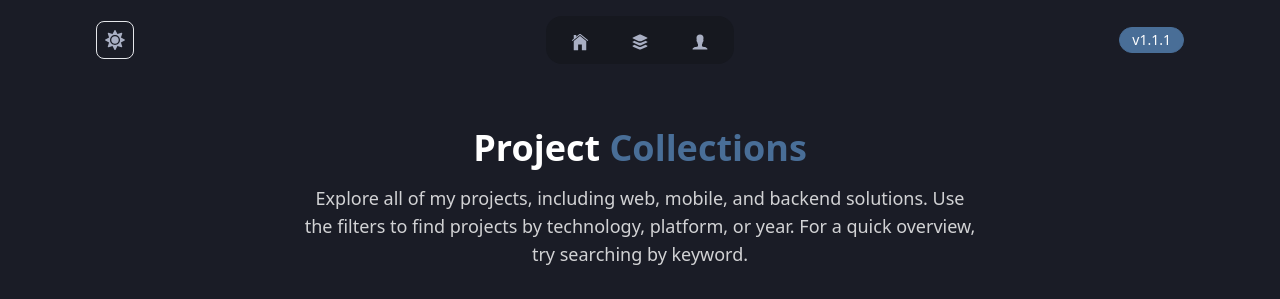
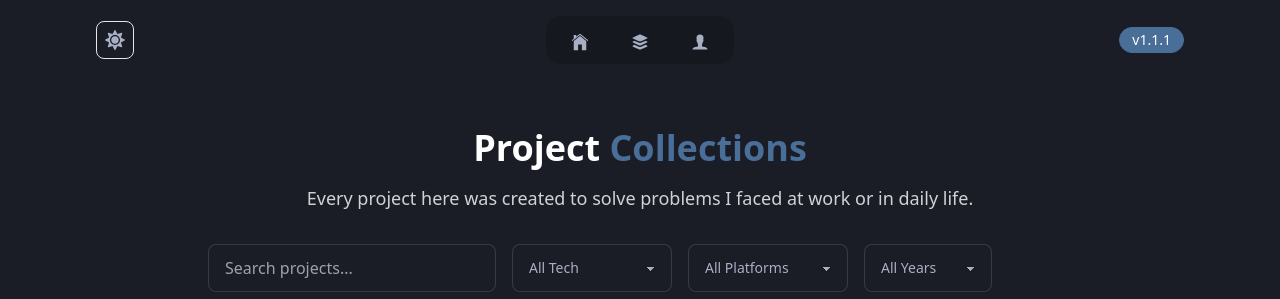
Before and after one commit to HellBus1/personal-portfolio, a React (Vite) app: page / in a window 1280 px wide. Both pictures are taken after a click on the button "See More Projects". Shown: the top 299 px of the page. Built offline with nearby package versions, Linux system fonts and the light colour scheme.

Commit message:
feat : change descriptions

```diff
--- a/src/data/projects.json
+++ b/src/data/projects.json
@@ -29,7 +29,7 @@
     "path": "https://investcount.mattrmost.com/",
     "createdAt": { "seconds": 1680714000, "nanoseconds": 384000000 },
     "stacks": ["typescript", "tailwindcss", "daisyui", "react"],
-    "year": "2023",
+    "year": "2024",
     "featured": true
   },
   {
@@ -40,7 +40,7 @@
     "path": "https://github.com/HellBus1/spring-playground",
     "createdAt": { "seconds": 1680714000, "nanoseconds": 384000000 },
     "stacks": ["spring", "springboot", "java"],
-    "year": "2023",
+    "year": "2024",
     "featured": false
   },
   {
@@ -51,7 +51,7 @@
     "path": "https://github.com/HellBus1/ts-react-tailwind-starter",
     "createdAt": { "seconds": 1680714000, "nanoseconds": 384000000 },
     "stacks": ["typescript", "tailwindcss", "daisyui", "react"],
-    "year": "2023",
+    "year": "2024",
     "featured": false
   }
 ]
--- a/src/pages/ProjectsPage/components/TitleSection/TitleSection.tsx
+++ b/src/pages/ProjectsPage/components/TitleSection/TitleSection.tsx
@@ -6,9 +6,7 @@ const TitleSection = () => {
           Project <span className='text-primary'>Collections</span>
         </h2>
         <p className='text-base md:text-lg mt-4 text-center text-neutral-content/80 mb-8 mx-24'>
-          Explore all of my projects, including web, mobile, and backend solutions. Use the filters
-          to find projects by technology, platform, or year. For a quick overview, try searching by
-          keyword.
+          Every project here was created to solve problems I faced at work or in daily life.
         </p>
       </div>
     </>
```
